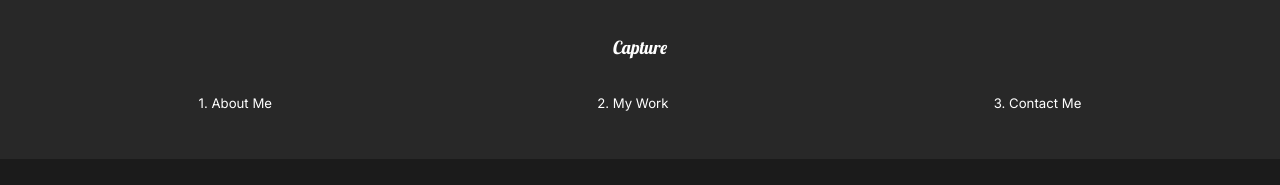
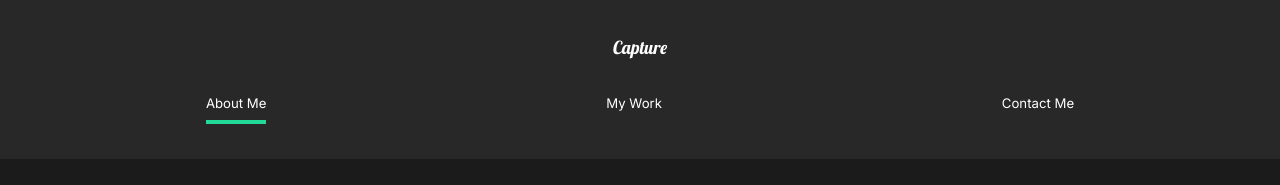
Before and after one commit to mtiahrt/portfolio, a React (Create React App) app: page / in a window 1280 px wide. Shown: the top 185 px of the page. Built offline with nearby package versions, Linux system fonts and the light colour scheme.

Commit message:
Development (#1)
* removed junk comment

* added line anim to nav

* removed un-used component

Co-authored-by: mark.tiahrt@concentrix.com <mark.tiahrt@concentrix.com>

```diff
--- a/server.js
+++ b/server.js
@@ -13,5 +13,4 @@
 app.get('/*', function (req, res) {
   res.sendFile(path.join(__dirname, 'build', 'index.html'));
 });
-// jkljfsk
 app.listen(port);
--- a/src/components/Nav.js
+++ b/src/components/Nav.js
@@ -1,8 +1,16 @@
 import React from "react";
 import styled from "styled-components";
-import {Link, link} from "react-router-dom";
+import {Link} from "react-router-dom";
+import {motion} from 'framer-motion';
+import { useLocation } from 'react-router-dom';
 
 const Nav = () => {
+  const {pathname} = useLocation();
+  const lineAnimate = (pathName) => {
+    const width = window.innerWidth < 1300 ? '100%' : '45%';
+    return { width: pathname === pathName ? width : "0%" };
+  }
+
   return (
     <StyledNav>
       <h1>
@@ -12,13 +20,23 @@
       </h1>
       <ul>
         <li>
-          <Link to="/">1. About Me</Link>
+          <Link to="/">About Me</Link>
+          <Line
+            transition={{duration: .75}}
+            initial={{width: "0%"}}
+            animate={ lineAnimate('/') } />
         </li>
         <li>
-          <Link to="/work">2. My Work</Link>
+          <Link to="/work">My Work</Link>
+          <Line transition={{duration: .75}}
+            initial={{ width: "0%"}}
+            animate={ lineAnimate('/work') } />
         </li>
         <li>
-          <Link to="/contact">3. Contact Me</Link>
+          <Link to="/contact">Contact Me</Link>
+          <Line transition={{duration: .75}}
+            initial={{ width: "0%"}}
+            animate={ lineAnimate('/contact') } />
         </li>
       </ul>
     </StyledNav>
@@ -67,9 +85,21 @@
       width: 100%;
       li{
         padding: 0;
+        list-style-type: none;
       }
     }
   }
 `;
+const Line = styled(motion.div) `
+  height: 0.3rem;
+  background: #23d997;
+  width: 0%;
+  position: absolute;
+  bottom: -80%;
+  left: 60%;
+  @media (max-width: 1300px) {
+    left: 0%;
+  }
+`;
 
 export default Nav;
```
